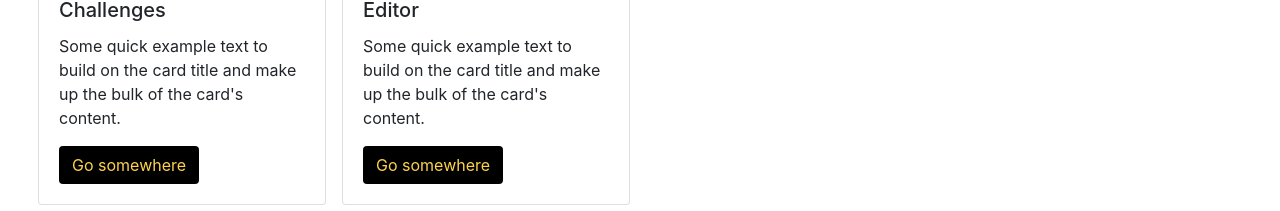
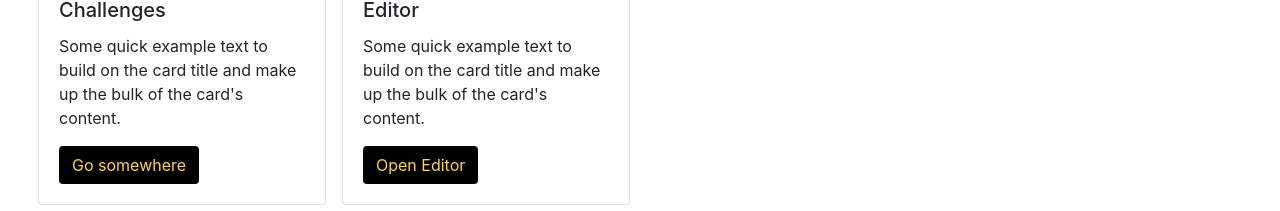
Before and after one commit to agzsoftsi/JSchool, a plain HTML site: page index.html in a window 1280 px wide. Shown: the part 823-1034 px from the top of the page. Drawn offline with nearby package versions, Linux system fonts and the light colour scheme; grey boxes are pictures that could not be loaded.

Commit message:
comment iframe

```diff
--- a/index.html
+++ b/index.html
@@ -112,7 +112,7 @@
                 <div class="card-body">
                   <h5 class="card-title">Editor</h5>
                   <p class="card-text">Some quick example text to build on the card title and make up the bulk of the card's content.</p>
-                  <a href="editor.html" class="btn">Go somewhere</a>
+                  <a href="editor.html" class="btn">Open Editor</a>
                 </div>
               </div>
 
@@ -120,9 +120,10 @@
 
     </main>
 
+    <!-- iframe console
     <div class="container mx-3">
         <iframe src="http://jsfiddle.net/zalun/NmudS/embedded/result,js,html,css/" width="100%" height="500%"></iframe>
-    </div>
+    </div>-->
 
     <!-- FOOTER SECTION -->
     <footer class="m-0 text-center">
```
